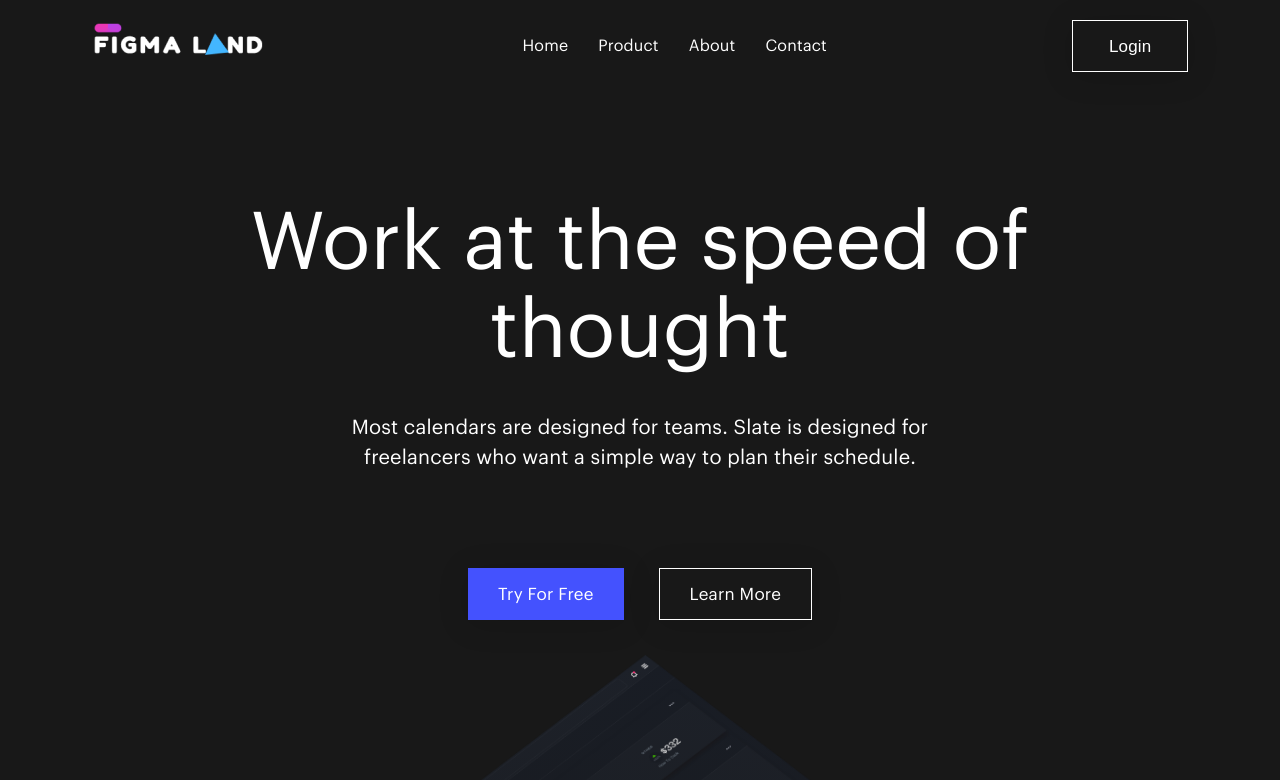
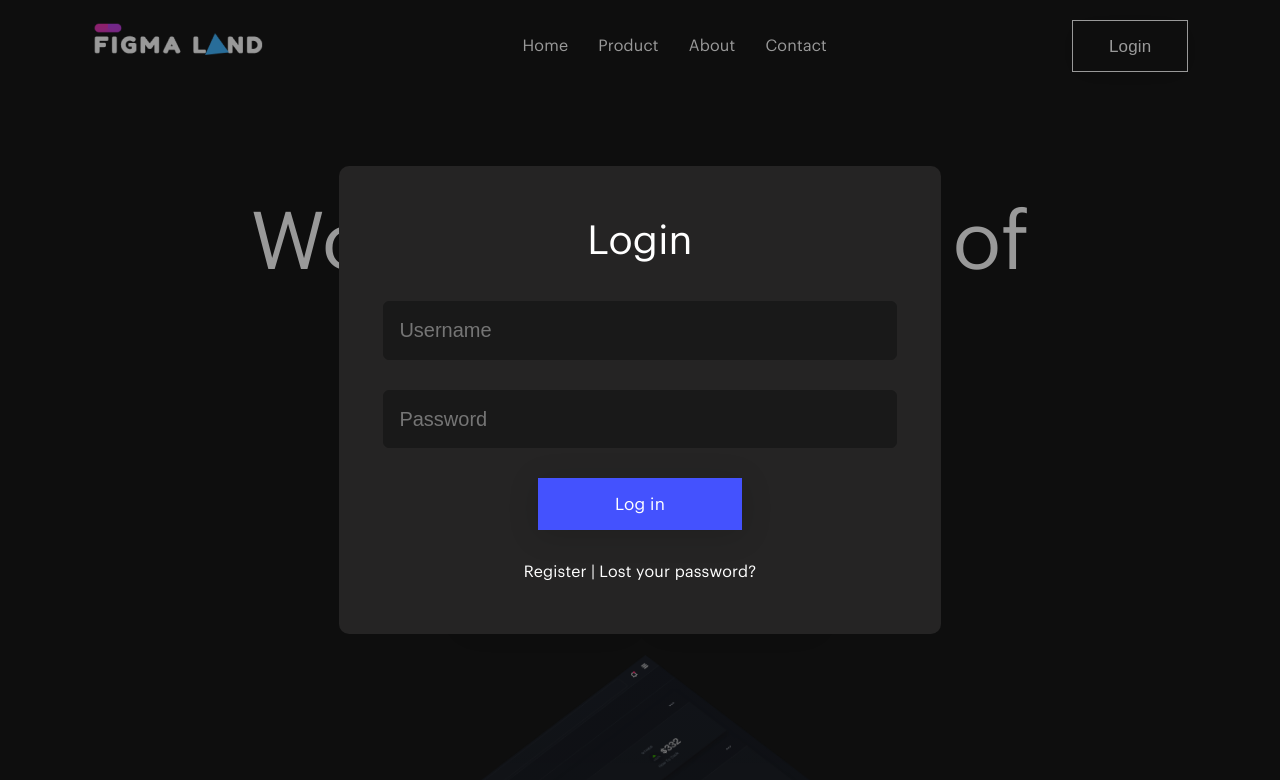
Before and after one commit to AnnOvs19/landing_page, a plain HTML site: page index.html in a window 1280 px wide. Both pictures are taken after a click on the button "Login". Shown: the top 780 px of the page. Drawn offline with Linux system fonts and the light colour scheme; a web font is replaced by a local one.

Commit message:
Добавление модального окна

```diff
--- a/index.html
+++ b/index.html
@@ -289,6 +289,26 @@
         </div>
     </footer>
 
+    <div class="modal ">
+        <div class="modal-content">
+            <p class="modal-content__title">Login</p>
+            <div class="base-input"><input type="text" placeholder="Username"></div>
+            <div class="base-input"><input type="password" placeholder="Password"></div>
+            <button class="base-btn blue-btn submit-login">Log in</button>
+            <div class="modal-content__help">
+                <span>Register</span>
+                |
+                <span>Lost your password?</span>
+            </div>
+
+        </div>
+
+    </div>
+
+    </div>
+
+    <script type="module" src="/modal.js"></script>
+
 </body>
 
 </html>
--- /dev/null
+++ b/modal.js
@@ -0,0 +1,12 @@
+let btn = document.querySelector(".header-box__login");
+let modal = document.querySelector(".modal");
+
+btn.addEventListener("click", (e) => {
+    modal.classList.add("open")
+});
+
+window.addEventListener("click", (e) => {
+    if (e.target == modal) {
+        modal.classList.remove("open")
+    }
+})
--- /dev/null
+++ b/src/css/modals.css
@@ -0,0 +1,59 @@
+.modal {
+    display: none;
+    position: fixed;
+    z-index: 9;
+    left: 0;
+    top: 0;
+    width: 100%;
+    height: 100%;
+    overflow: auto;
+    background-color: rgb(0, 0, 0);
+    background-color: rgba(0, 0, 0, 0.4);
+}
+
+.open {
+    display: flex;
+}
+
+.modal-content {
+    display: flex;
+    flex-direction: column;
+    align-items: center;
+    position: relative;
+    margin: auto;
+    width: 40%;
+    padding: 45px 45px 50px 45px;
+    gap: 30px;
+    border-radius: 10px;
+    background: var(--dark-background, #252424);
+}
+
+.modal-content__title {
+    font-size: 40px;
+    font-style: normal;
+    font-weight: 500;
+    line-height: 60px;
+    letter-spacing: 0.2px;
+    margin: 0;
+}
+
+.submit-login {
+    display: flex;
+    justify-content: center;
+    width: 40%;
+}
+
+.modal-content span {
+    font-size: 16px;
+    font-style: normal;
+    font-weight: 400;
+    line-height: 24px;
+    letter-spacing: 0.2px;
+    transition: 0.2s;
+}
+
+.modal-content span:hover {
+    text-decoration: underline;
+    cursor: pointer;
+    transition: 0.2s;
+}
--- a/src/css/opentype.css
+++ b/src/css/opentype.css
@@ -71,7 +71,6 @@
 }
 
 @media (max-width: 768px) {
-    .opentype {}
 
     .opentype-text p {
         width: 480px;
--- a/style.css
+++ b/style.css
@@ -9,6 +9,7 @@
 @import "/src/css/testimonials.css";
 @import "/src/css/opentype.css";
 @import "/src/css/footer.css";
+@import "/src/css/modals.css";
 
 * {
     margin: 0;
@@ -100,6 +101,26 @@ body {
     letter-spacing: 0.2px;
 }
 
+.base-input {
+    width: 94%;
+    border-radius: 6px;
+    border: 1px solid #191919;
+    background: #191919;
+    padding: 15px;
+}
+
+.base-input input {
+    background-color: transparent;
+    border: none;
+    width: 100%;
+    color: rgba(255, 255, 255, 0.70);
+    font-size: 20px;
+    font-style: normal;
+    font-weight: 400;
+    line-height: 26.8px;
+    outline: none;
+}
+
 @media (max-width: 1199px) {
     .container {
         width: 90%;
```
